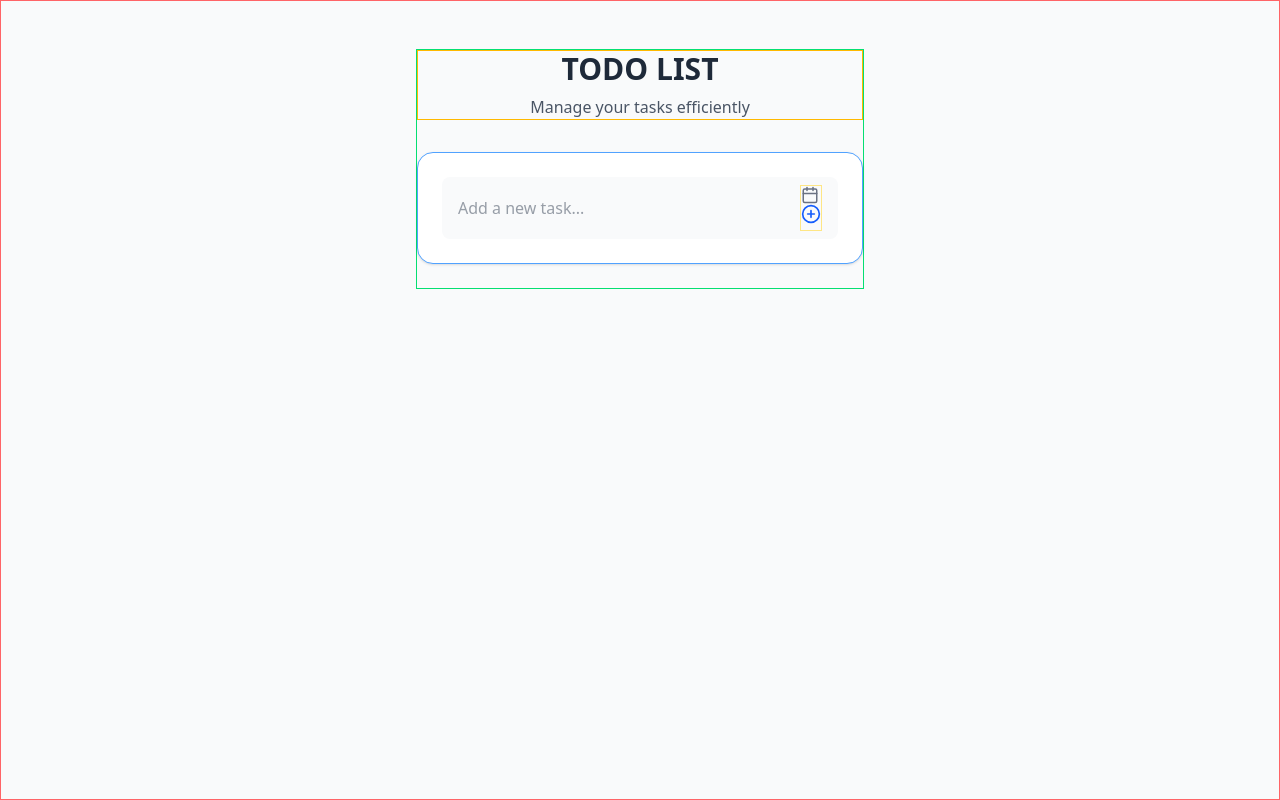
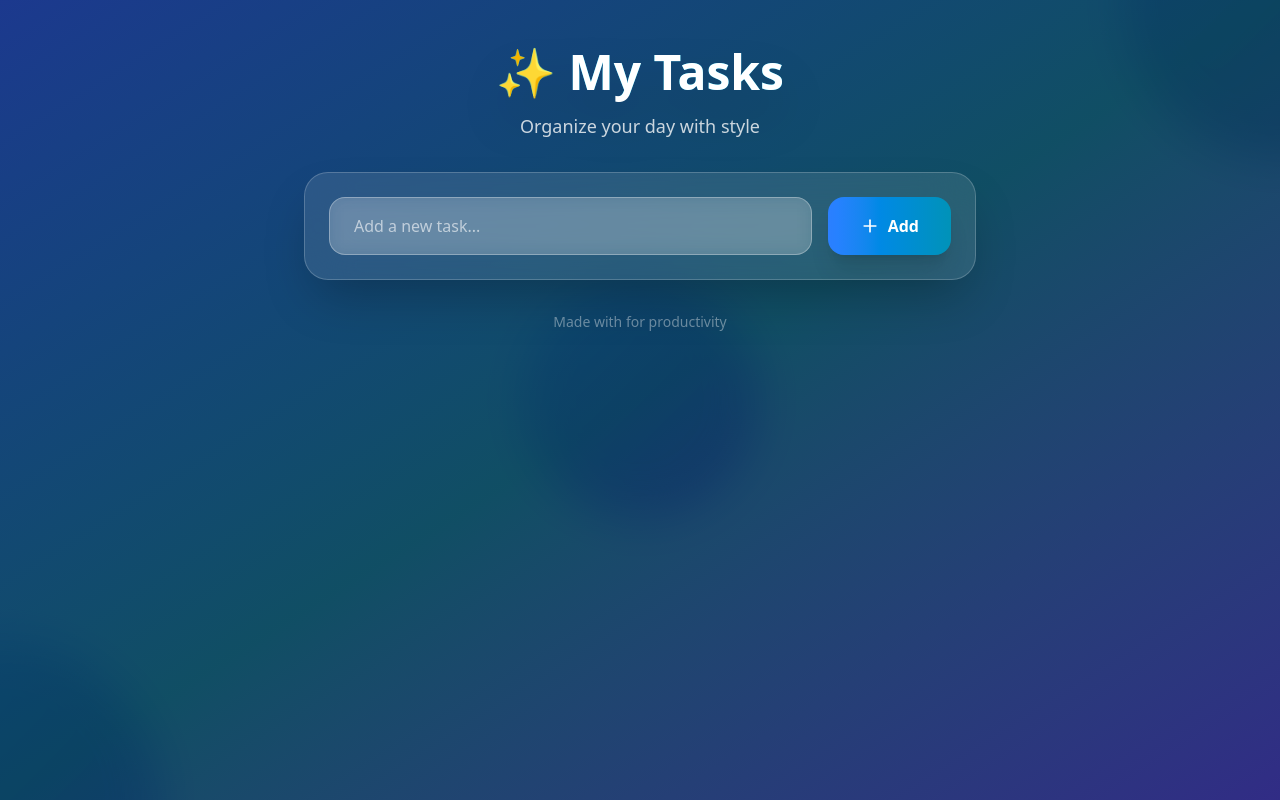
Before and after one commit to maulllanamm/todo-list, a React (Vite) app: page / in a window 1280 px wide. Built offline with nearby package versions, Linux system fonts and the light colour scheme.

Commit message:
feat : add a new task input

```diff
--- a/src/App.tsx
+++ /dev/null
@@ -1,44 +0,0 @@
-import { Calendar, PlusCircle } from "lucide-react";
-
-function App() {
-  return (
-    <>
-      <div className="min-h-screen bg-gray-50 border border-red-400 py-12 sm:px-6 lg:px-8 ">
-        <div className="max-w-md mx-auto border border-green-400">
-          <div className="text-center mb-8 border border-amber-400">
-            <h1 className="text-3xl font-semibold text-gray-800">TODO LIST</h1>
-            <p className="text-gray-600 mt-2">Manage your tasks efficiently</p>
-          </div>
-
-          {/* Add form todo */}
-          <div className="bg-white rounded-2xl shadow-sm p-6 mb-6 border border-blue-400">
-            <div className="flex items-center bg-gray-50 px-4 py-2 rounded-lg ">
-              <input
-                type="text"
-                className="grow bg-transparent border-none focus:ring-0 focus:outline-none text-gray-700"
-                placeholder="Add a new task..."
-              />
-              <div className="flex items-center gap-2 border border-amber-200">
-                <div className="relative">
-                  <input
-                    type="date"
-                    className="opacity-0 absolute inset-0 w-8 cursor-pointer"
-                  />
-                  <Calendar size={18} className="text-gray-500" />
-                  <button
-                    type="submit"
-                    className="text-blue-600 hover:text-blue-800"
-                  >
-                    <PlusCircle size={20} />
-                  </button>
-                </div>
-              </div>
-            </div>
-          </div>
-        </div>
-      </div>
-    </>
-  );
-}
-
-export default App;
--- /dev/null
+++ b/src/TodoApp.tsx
@@ -0,0 +1,50 @@
+import {Plus} from 'lucide-react';
+
+export default function TodoApp() {
+
+    return (
+        <div className="min-h-screen bg-gradient-to-br from-blue-900 via-cyan-900 to-indigo-900 p-4 overflow-hidden relative">
+            {/* Animated Background Elements */}
+            <div className="absolute inset-0 overflow-hidden">
+                <div className="absolute -top-40 -right-40 w-80 h-80 bg-gradient-to-br from-blue-400 to-cyan-600 rounded-full mix-blend-multiply filter blur-xl opacity-20 animate-pulse"></div>
+                <div className="absolute -bottom-40 -left-40 w-80 h-80 bg-gradient-to-br from-cyan-400 to-blue-600 rounded-full mix-blend-multiply filter blur-xl opacity-20 animate-pulse animation-delay-2000"></div>
+                <div className="absolute top-1/2 left-1/2 transform -translate-x-1/2 -translate-y-1/2 w-60 h-60 bg-gradient-to-br from-sky-400 to-indigo-600 rounded-full mix-blend-multiply filter blur-xl opacity-20 animate-pulse animation-delay-4000"></div>
+            </div>
+
+            <div className="relative z-10 max-w-2xl mx-auto">
+                {/* Header */}
+                <div className="text-center mb-8 pt-8">
+                    <h1 className="text-5xl font-bold text-white mb-4 drop-shadow-2xl bg-gradient-to-r from-blue-400 via-cyan-400 to-sky-400 bg-clip-text text-transparent">
+                        ✨ My Tasks
+                    </h1>
+                    <p className="text-white/80 text-lg">Organize your day with style</p>
+                </div>
+
+                {/* Add Todo Form */}
+                <div className="mb-8">
+                    <div className="backdrop-blur-xl bg-white/10 rounded-3xl p-6 border border-white/20 shadow-2xl">
+                        <div className="flex gap-4">
+                            <input
+                                type="text"
+                                placeholder="Add a new task..."
+                                className="flex-1 bg-white/20 backdrop-blur-sm border border-white/30 rounded-2xl px-6 py-4 text-white placeholder-white/60 focus:outline-none focus:ring-2 focus:ring-blue-400/50 focus:border-transparent transition-all duration-300"
+                            />
+                            <button
+                                className="bg-gradient-to-r from-blue-500 to-cyan-600 hover:from-blue-600 hover:to-cyan-700 text-white px-8 py-4 rounded-2xl font-semibold transition-all duration-300 transform hover:scale-105 shadow-xl flex items-center gap-2"
+                            >
+                                <Plus size={20} />
+                                Add
+                            </button>
+                        </div>
+                    </div>
+                </div>
+
+
+                {/* Footer */}
+                <div className="text-center mt-8 pb-8">
+                    <p className="text-white/40 text-sm">Made with  for productivity</p>
+                </div>
+            </div>
+        </div>
+    );
+}
--- a/src/main.tsx
+++ b/src/main.tsx
@@ -1,10 +1,10 @@
-import { StrictMode } from "react";
-import { createRoot } from "react-dom/client";
+import {StrictMode} from "react";
+import {createRoot} from "react-dom/client";
 import "./index.css";
-import App from "./App.tsx";
+import TodoApp from "./TodoApp.tsx";
 
 createRoot(document.getElementById("root")!).render(
   <StrictMode>
-    <App />
+    <TodoApp />
   </StrictMode>
 );
```
